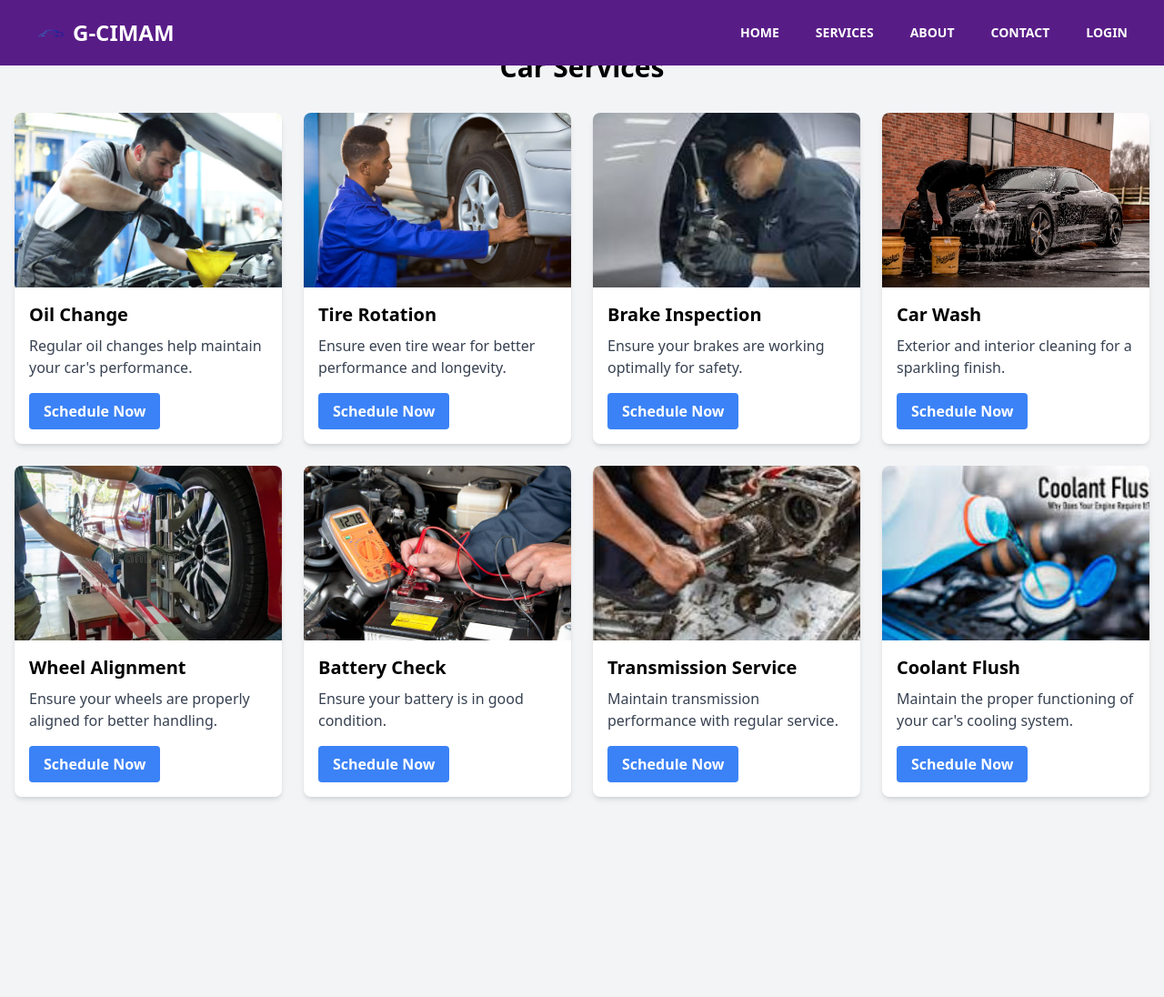
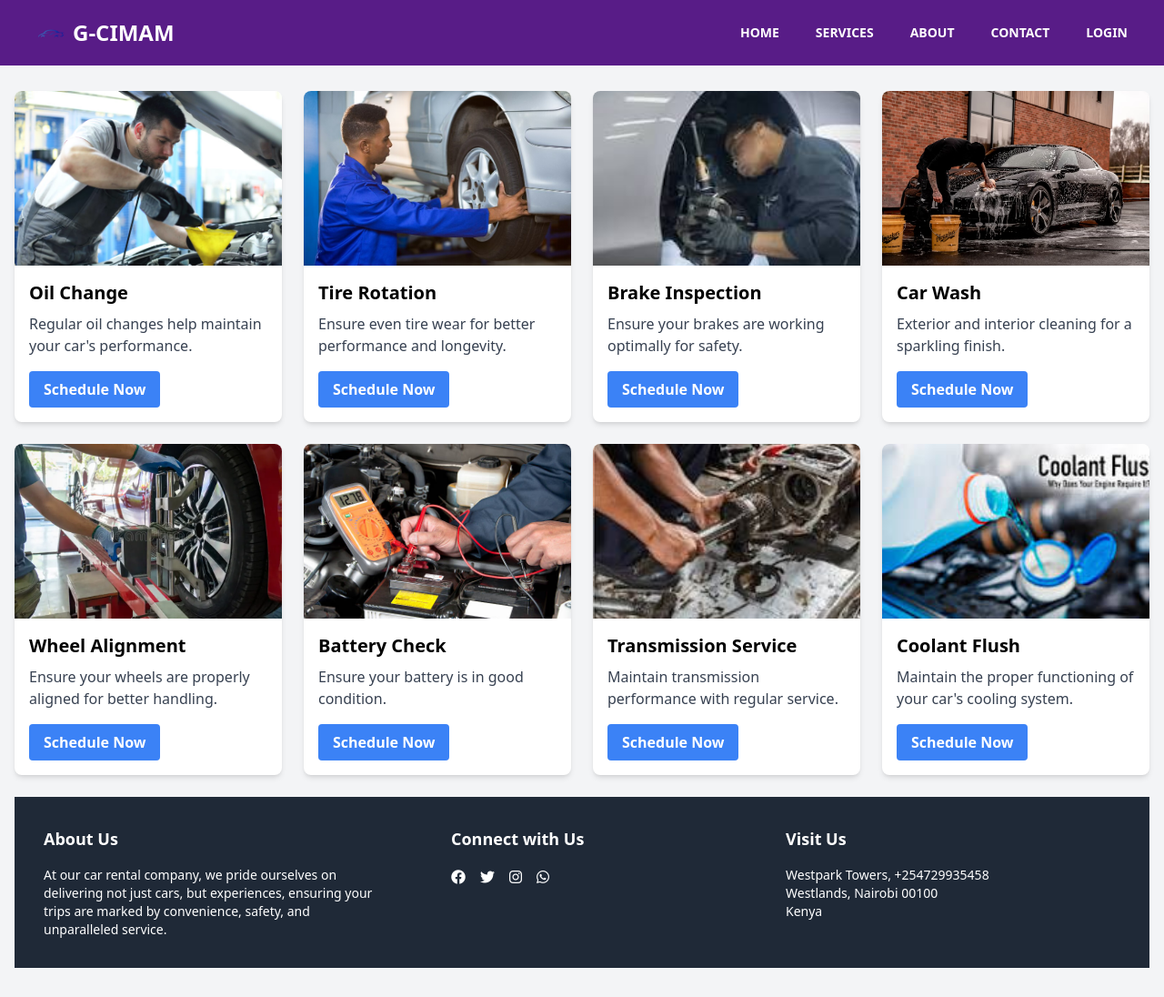
Before and after one commit to chriskelemba/groupproject, a website: page public/services.html in a window 1280 px wide. Shown: the whole page at 91% size. Before the commit the page ends 908 px from the top, so only its background shows below. Drawn offline with nearby package versions, Linux system fonts and the light colour scheme.

Commit message:
added footer

```diff
--- a/public/services.html
+++ b/public/services.html
@@ -6,7 +6,7 @@
     <meta name="viewport" content="width=device-width, initial-scale=1.0">
     <script src="https://cdn.tailwindcss.com"></script>
     <title>Car Service</title>
-    link rel="stylesheet" href="https://cdnjs.cloudflare.com/ajax/libs/font-awesome/6.4.2/css/all.min.css">
+    <link rel="stylesheet" href="https://cdnjs.cloudflare.com/ajax/libs/font-awesome/6.4.2/css/all.min.css">
 </head>
 
 <body class="bg-gray-100">
@@ -125,6 +125,49 @@
 
 
         </div>
+<!-- Footer -->
+  <footer class="bg-gray-800 text-white p-8 mt-6">
+    <div class="container mx-auto flex flex-wrap justify-between">
+
+
+
+      <!-- About Section -->
+      <div class="flex justify-center">
+      <div class="w-full md:w-1/3 mb-4 md:mb-0">
+        <h3 class="text-lg font-bold mb-4">About Us</h3>
+        <p class="text-sm">At our car rental company, we pride ourselves on delivering not just cars, but experiences, ensuring your trips are marked by convenience, safety, and unparalleled service.
+        </p>
+      </div>
+
+            <!-- Social Media Section -->
+            <div class="w-full md:w-1/3 mb-4 md:mb-0 ml-20">
+              <h3 class="text-lg font-bold mb-4">Connect with Us</h3>
+              <div class="flex space-x-4">
+                <a href="#" class="text-white hover:text-gray-300">
+                  <i class="fab fa-facebook"></i>
+                </a>
+                <a href="#" class="text-white hover:text-gray-300">
+                  <i class="fab fa-twitter"></i>
+                </a>
+                <a href="#" class="text-white hover:text-gray-300">
+                  <i class="fab fa-instagram"></i>
+                </a>
+                <a href="https://wa.me/1234567890" class="text-white hover:text-gray-300">
+                  <i class="fab fa-whatsapp"></i>
+                </a>
+              </div>
+            </div>
+
+      <!-- Address Section -->
+      <div class="w-full md:w-1/3">
+        <h3 class="text-lg font-bold mb-4">Visit Us</h3>
+        <p class="text-sm">Westpark Towers, +254729935458<br>Westlands, Nairobi 00100<br>Kenya</p>
+      </div>
+
+    </div>
+  </div>
+
+  </footer>
 
     </body >
 </html>
```
